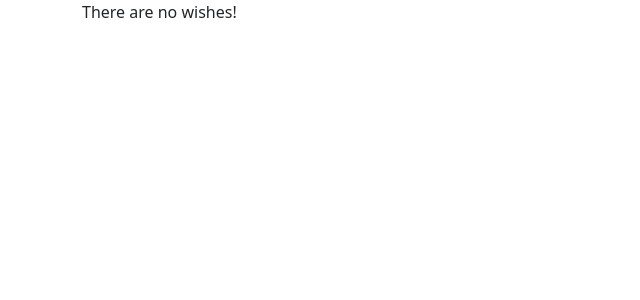
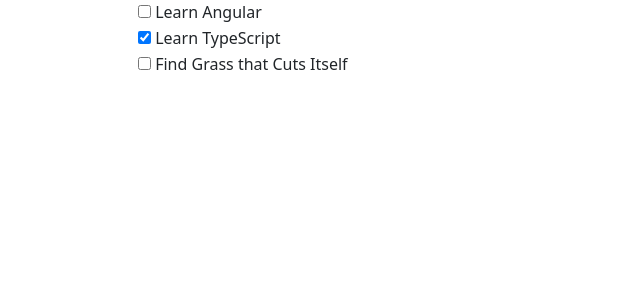
Before and after one commit to johnsonav1992/wishlist, an Angular app: page / in a window 1280 px wide. Shown: the top 300 px of the page, without its empty margins (0-640 px from the left). Built offline with nearby package versions, Linux system fonts and the light colour scheme.

Commit message:
state changesss

```diff
--- a/src/app/app.component.html
+++ b/src/app/app.component.html
@@ -7,11 +7,17 @@
 
   @else {
     <ul class="wish-list">
-      @for (item of items; track item.text) {
+      @for (item of items; track item.id) {
           <li>
             <div class="form-check">
               <label class="form-check-label">
-                <input type="checkbox" class="checkbox"> {{ item.text }}
+                <input
+                  type="checkbox"
+                  class="checkbox"
+                  [checked]="item.isComplete"
+                  (click)="toggleItem(item)"
+                >
+                {{ item.text }}
               </label>
             </div>
           </li>
--- a/src/app/app.component.ts
+++ b/src/app/app.component.ts
@@ -10,6 +10,28 @@
   styleUrl: './app.component.css'
 })
 export class AppComponent {
-  items: WishItem[] = [];
+  items: WishItem[] = [
+    {
+      id: 1,
+      text: 'Learn Angular',
+      isComplete: false
+    },
+    {
+      id: 2,
+      text: 'Learn TypeScript',
+      isComplete: true
+    },
+    {
+      id: 3,
+      text: 'Find Grass that Cuts Itself',
+      isComplete: false
+    }
+  ];
+
   title = 'wishlist';
+
+  toggleItem (item: WishItem) {
+    item.isComplete = !item.isComplete;
+    console.log(this.items)
+  }
 }
--- a/src/shared/models/wishItem.ts
+++ b/src/shared/models/wishItem.ts
@@ -1,4 +1,5 @@
 export type WishItem = {
+    id: number,
     text: string,
     isComplete: boolean
 }
```
